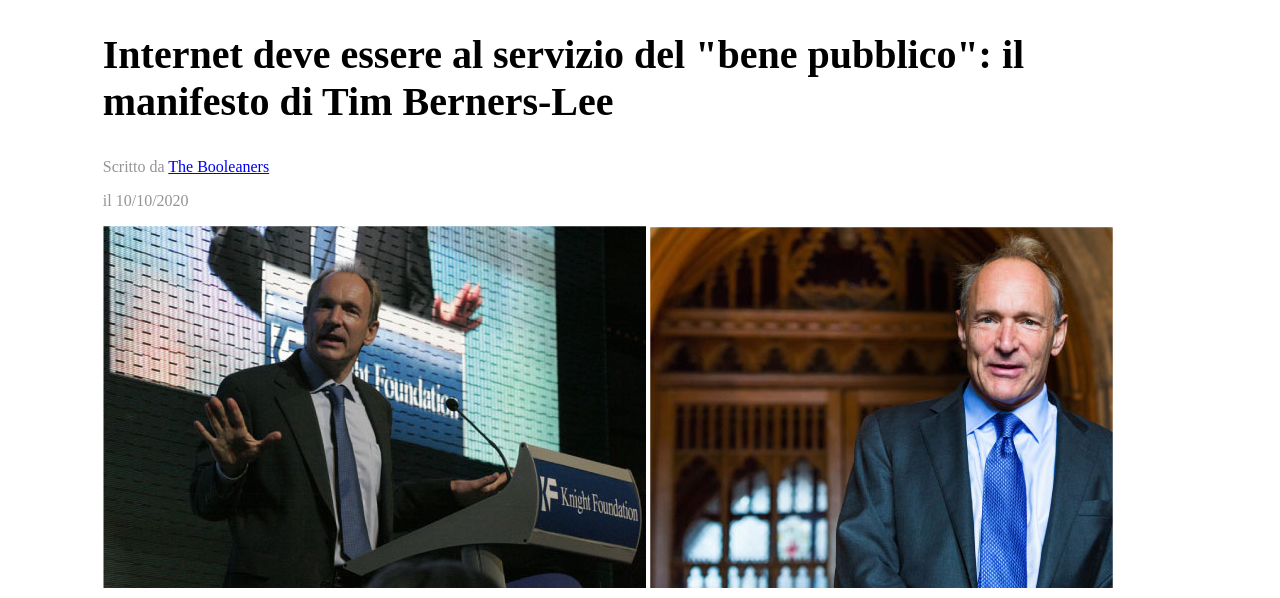
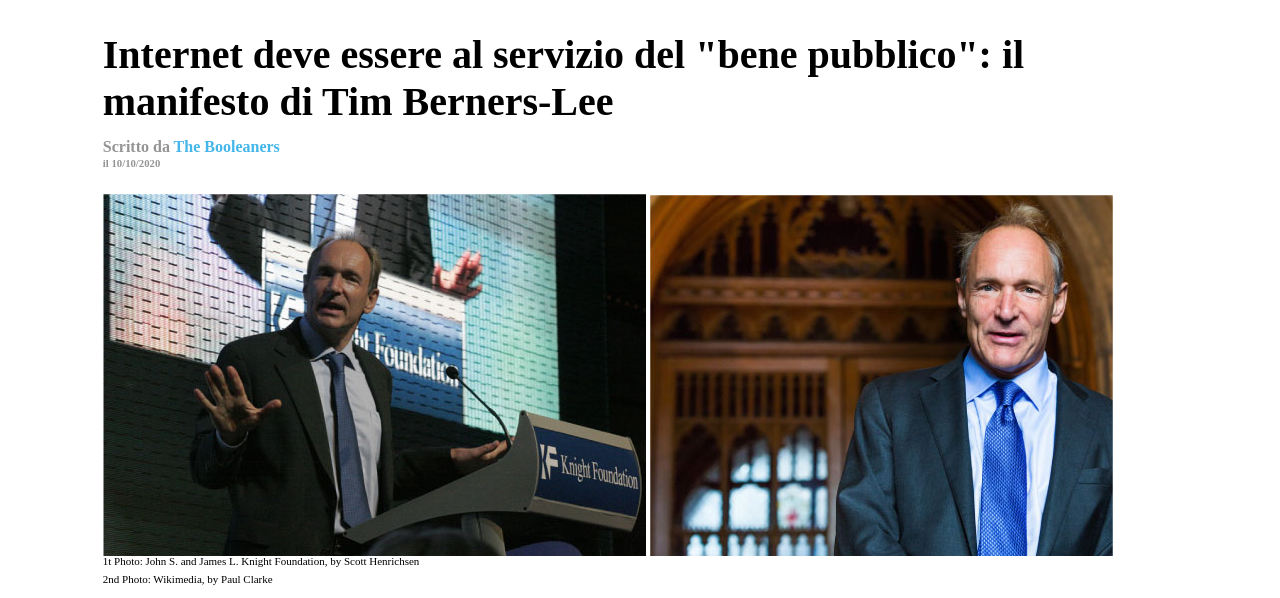
Before and after one commit to gabrisca/html-css-booleaner, a plain HTML site: page index.html in a window 1280 px wide. Shown: the part 185-783 px from the top of the page. Drawn offline with Linux system fonts and the light colour scheme.

Commit message:
fine prima revisione main

```diff
--- a/css/style.css
+++ b/css/style.css
@@ -22,13 +22,26 @@ main{
   margin: auto;
 }
 
+.high h4, .high h6{
+  margin-top: -20px;
+}
+
+h4, h6{
+  color: #949494;
+}
+
 .high h1{
   font-size: 40px;
 }
 
 .high p{
-  /* margin-top: -15px; */
-  color: #949494;
+  font-size: 11px;
+  margin-top: -5px;
+}
+
+a{
+  text-decoration: none;
+  color: #44B6E9;
 }
 
 main span{
@@ -77,7 +90,3 @@ section.low p{
   color: white;
   font-size: 20px;
 }
-
-h4{
-  color: #949494;
-}
--- a/index.html
+++ b/index.html
@@ -16,25 +16,31 @@
 
   <!-- main -->
   <main>
+    <!-- sezione "high" -->
     <section class="high">
       <h1>Internet deve essere al servizio del "bene pubblico": il manifesto di Tim Berners-Lee</h1>
-      <p>Scritto da <a href="#">The Booleaners</a></p>
-      <p>il 10/10/2020</p>
+      <h4>Scritto da <a href="#">The Booleaners</a></h4>
+      <h6>il 10/10/2020</h6>
       <img src="img/tim-1.jpg" alt="Tim Berners-Lee 1">
       <img src="img/tim-2.jpg" alt="Tim Berners-Lee 2">
       <p>1t Photo: John S. and James L. Knight Foundation, by Scott Henrichsen</p>
-      <p>Ind Photo: Wikimedia, by Paul Clarke</p>
+      <p>2nd Photo: Wikimedia, by Paul Clarke</p>
     </section>
+    <!-- /sezione "high" -->
 
+    <!-- sezione "middle" -->
     <section class="middle">
       <p>Lorem ipsum dolor sit amet consectetur adipisicing elit. Corporis, dignissimos! Ea vero, neque numquam sint provident nihil nisi. Similique, numquam atque dolor cum natus sequi laboriosam, error necessitatibus iure repudiandae excepturi quisquam! Perferendis tempora officiis <span>necessitatibus rem eius fugit earum cupiditate quo culpa atque a impedit laboriosam exercitationem,</span> perspiciatis recusandae quasi obcaecati unde nisi quod! Reiciendis voluptatum molestias fugiat delectus?</p>
 
+      <!-- ul -->
       <ul>
         <li>Lorem ipsum dolor sit amet consectetur, adipisicing elit. Eveniet, necessitatibus.</li>
         <li>Lorem ipsum dolor sit amet consectetur, adipisicing elit. Eveniet, necessitatibus.</li>
         <li>Lorem ipsum dolor sit amet consectetur, adipisicing elit. Eveniet, necessitatibus.</li>
       </ul>
+      <!-- /ul -->
 
+      <!-- table -->
       <table>
         <thead>
           <tr>
@@ -63,12 +69,14 @@
           </tbody>
         </thead>
       </table>
+      <!-- /table -->
 
       <p>Lorem ipsum dolor sit amet, consectetur adipisicing elit. Sit fugiat tempore quam quas, amet doloremque voluptates reiciendis dolorem deleniti in rem quod. Saepe aliquid earum voluptatem? <span>Nam voluptatem rerum dicta eligendi, accusantium omnis deleniti nemo blanditiis</span>, neque eos aliquid, esse excepturi sed. Sed sint eligendi earum quisquam sunt repudiandae maiores?</p>
     </section>
-
+    <!-- /sezione "middle" -->
     <br>
 
+    <!-- section "low" -->
     <section class="low">
       <h4>Potrebbero interessarti</h4>
       <div class="monitor">
@@ -78,11 +86,9 @@
         <p>Lorem, ipsum dolor.</p>
       </div>
     </section>
+    <!-- /section "low" -->
   </main>
   <!-- /main -->
-
   <footer></footer>
-
-
 </body>
 </html>
```
